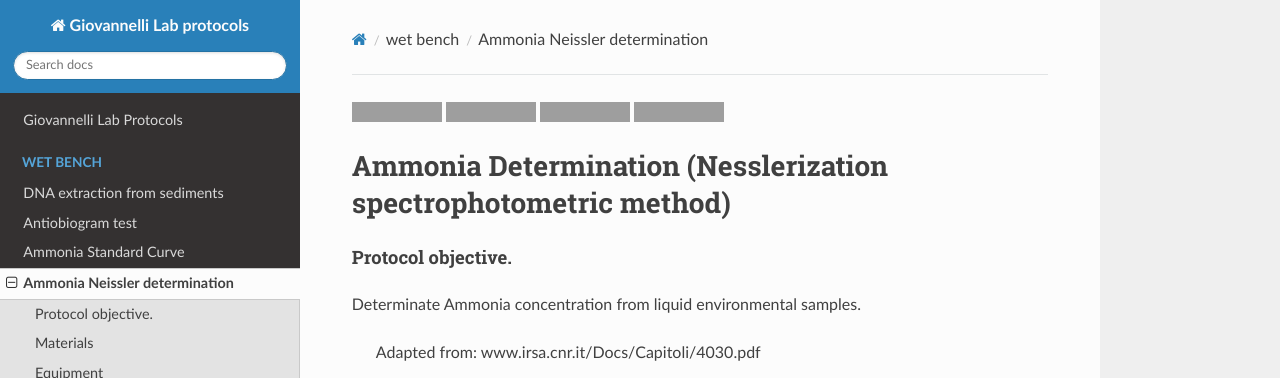
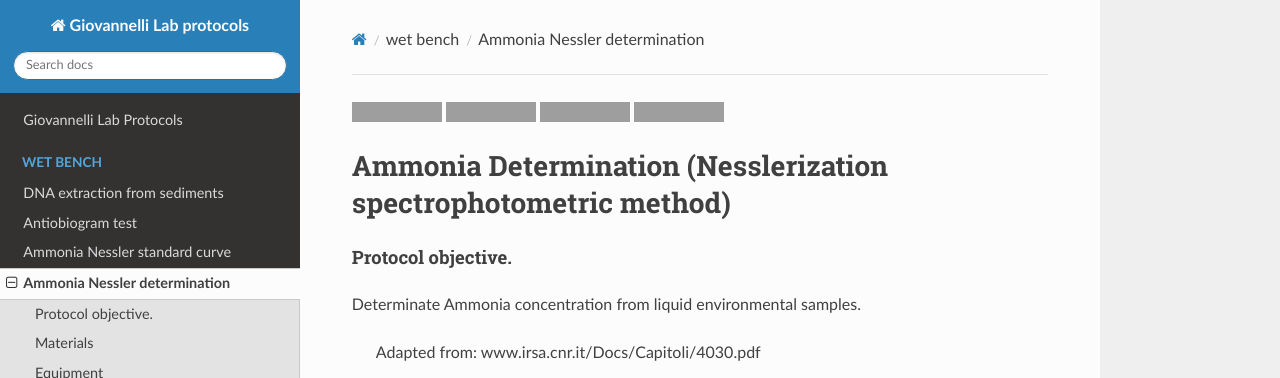
Before and after one commit to giovannellilab/giovannellilab_protocols, an MkDocs documentation site: the page built from docs/wetbench_geochem_ammonia_determination.md, in a window 1280 px wide and 900 px high, cut to the strip 0-378 px from the top of the window. Built offline with MkDocs 1.6.1, drawn with Linux system fonts in a browser that asks for light colours; nearby versions of some CDN libraries; grey boxes are pictures that could not be loaded.

```diff
--- a/mkdocs.yml
+++ b/mkdocs.yml
@@ -5,8 +5,8 @@
     - wet bench:
         - DNA extraction from sediments: wetbench_DNA_extraction_sediments.md
         - Antiobiogram test: wetbench_antibiogram_protocol.md
-        - Ammonia Standard Curve: wetbench_geochem_standard_curve_ammonia.md
-        - Ammonia Neissler determination: wetbench_geochem_ammonia_determination.md
+        - Ammonia Nessler standard curve: wetbench_geochem_standard_curve_ammonia.md
+        - Ammonia Nessler determination: wetbench_geochem_ammonia_determination.md
         - Total Prokaryotic numbers (FC): wetbench_TPN_sediments_flowcytometry.md
         - Total spores count sediments: wetbench_DPA_spores_sediments.md
     - in silico:
```
Also changed, not shown: docs/wetbench_geochem_standard_curve_ammonia.md (+2 -1 lines).
